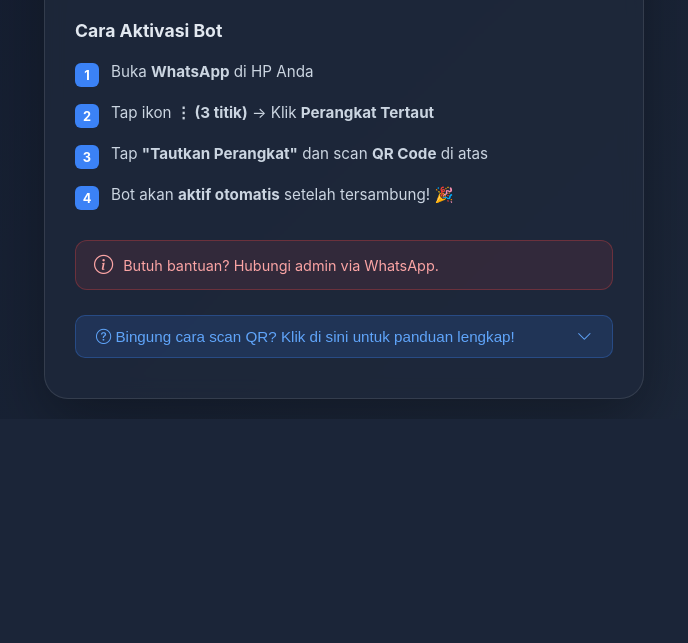
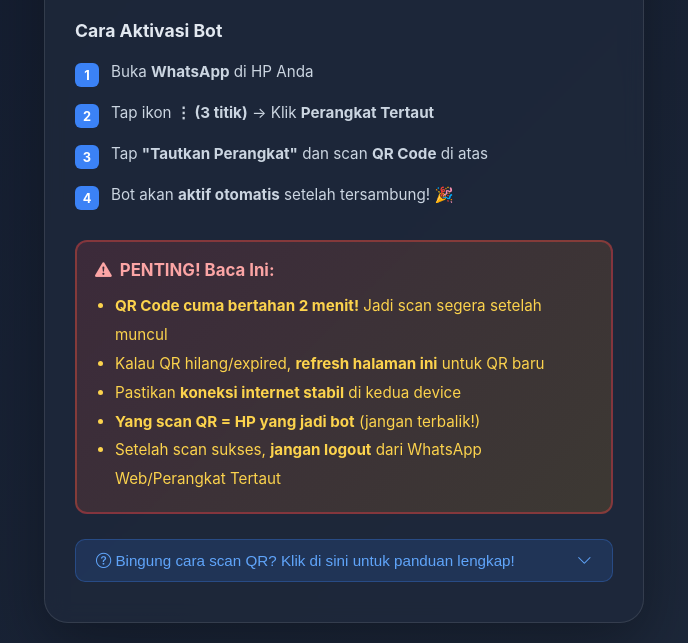
Before and after one commit to dpdumkm-stack/saas-bot, a Flask app: page /success in a window 1280 px wide. Shown: the part 732-1375 px from the top of the page, without its empty margins (296-984 px from the left). Before the commit the page ends 1149 px from the top, so only its background shows below. Run offline with Flask 3, Linux system fonts and the light colour scheme.

Commit message:
♻️ UX: Moved warnings outside collapsible (always visible), help CTA inside (encourage self-service)

```diff
--- a/bot/templates/success.html
+++ b/bot/templates/success.html
@@ -365,9 +365,20 @@
                 </div>
             </div>
 
-            <div class="alert">
-                <i class="bi bi-info-circle"></i>
-                Butuh bantuan? Hubungi admin via WhatsApp.
+            <!-- IMPORTANT WARNINGS - Always Visible! -->
+            <div
+                style="background: linear-gradient(135deg, rgba(239, 68, 68, 0.15), rgba(245, 158, 11, 0.15)); border: 2px solid rgba(239, 68, 68, 0.4); padding: 18px; border-radius: 12px; margin-top: 25px; text-align: left;">
+                <h4
+                    style="color: #fca5a5; margin-bottom: 12px; font-size: 1.05rem; display: flex; align-items: center; gap: 8px;">
+                    <i class="bi bi-exclamation-triangle-fill"></i> PENTING! Baca Ini:
+                </h4>
+                <ul style="color: #fcd34d; font-size: 0.95rem; line-height: 1.9; margin: 0; padding-left: 20px;">
+                    <li><strong>QR Code cuma bertahan 2 menit!</strong> Jadi scan segera setelah muncul</li>
+                    <li>Kalau QR hilang/expired, <strong>refresh halaman ini</strong> untuk QR baru</li>
+                    <li>Pastikan <strong>koneksi internet stabil</strong> di kedua device</li>
+                    <li><strong>Yang scan QR = HP yang jadi bot</strong> (jangan terbalik!)</li>
+                    <li>Setelah scan sukses, <strong>jangan logout</strong> dari WhatsApp Web/Perangkat Tertaut</li>
+                </ul>
             </div>
 
             <!-- Comprehensive 4-Scenario Help Guide -->
@@ -383,7 +394,7 @@
                         🤝 Pilih Situasi Anda
                     </h3>
                     <p style="color: #94a3b8; text-align: center; margin-bottom: 20px; font-size: 0.9rem;">
-                        Klik salah satu situasi yang sesuai dengan kondisi Anda:
+                        Pilih salah satu situasi yang sesuai dengan kondisi Anda:
                     </p>
 
                     <!-- Scenario 1: Punya 2 HP -->
@@ -505,28 +516,13 @@
                         </div>
                     </div>
 
-                    <!-- IMPORTANT TIPS -->
+                    <!-- Help CTA - Only show after user reads guide -->
                     <div
-                        style="background: linear-gradient(135deg, rgba(239, 68, 68, 0.1), rgba(245, 158, 11, 0.1)); border: 2px solid rgba(239, 68, 68, 0.3); padding: 15px; border-radius: 10px; margin-top: 20px;">
-                        <h4 style="color: #fca5a5; margin-bottom: 10px; font-size: 1rem;">
-                            <i class="bi bi-exclamation-triangle-fill"></i> PENTING! Baca Ini:
-                        </h4>
-                        <ul style="color: #fcd34d; font-size: 0.9rem; line-height: 1.8; margin: 0; padding-left: 20px;">
-                            <li><strong>QR Code cuma bertahan 2 menit!</strong> Jadi scan segera setelah muncul</li>
-                            <li>Kalau QR hilang/expired, <strong>refresh halaman ini</strong> untuk QR baru</li>
-                            <li>Pastikan <strong>koneksi internet stabil</strong> di kedua device</li>
-                            <li><strong>Yang scan QR = HP yang jadi bot</strong> (jangan terbalik!)</li>
-                            <li>Setelah scan sukses, <strong>jangan logout</strong> dari WhatsApp Web/Perangkat Tertaut
-                            </li>
-                        </ul>
-                    </div>
-
-                    <!-- Video Tutorial Suggestion -->
-                    <div
-                        style="background: rgba(59, 130, 246, 0.1); border: 1px solid rgba(59, 130, 246, 0.3); padding: 12px; border-radius: 8px; margin-top: 15px; text-align: center;">
-                        <p style="color: #94a3b8; font-size: 0.9rem; margin: 0;">
-                            <i class="bi bi-camera-video"></i> Masih bingung?
-                            <strong style="color: #60a5fa;">Hubungi admin</strong> untuk panduan via video call!
+                        style="background: rgba(239, 68, 68, 0.1); border: 1px solid rgba(239, 68, 68, 0.3); padding: 14px; border-radius: 10px; margin-top: 20px; text-align: center;">
+                        <p style="color: #fca5a5; font-size: 0.95rem; margin: 0; line-height: 1.6;">
+                            <i class="bi bi-camera-video"></i> Sudah baca panduan di atas tapi masih bingung?<br>
+                            <strong style="color: #60a5fa;">Hubungi admin</strong> untuk panduan via video call atau
+                            chat!
                         </p>
                     </div>
                 </div>
```
